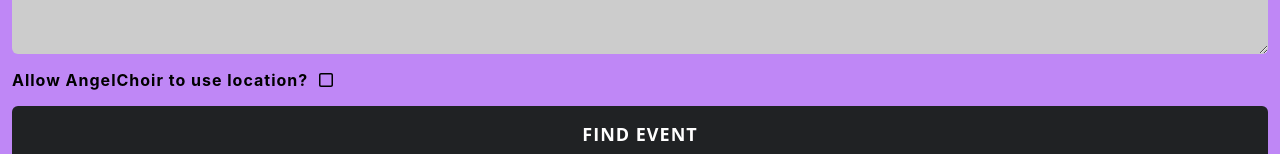
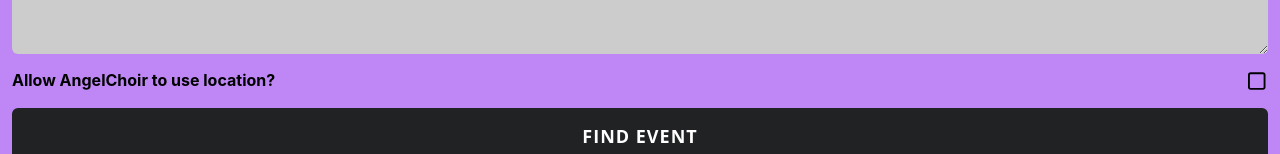
Before and after one commit to GuiltyDogg/angelchoir2, a React (Create React App) app: page / in a window 1280 px wide. Shown: the part 631-785 px from the top of the page. Built offline with nearby package versions, Linux system fonts and the light colour scheme.

Commit message:
icon on right

```diff
--- a/src/design/atoms/checkbox/styles.js
+++ b/src/design/atoms/checkbox/styles.js
@@ -3,11 +3,12 @@ import whitespace from "../../subatomics/whitespace";
 
 export const StyledCheck = styled.label`
   margin: ${whitespace.most} 0;
-  display: block;
+  display: flex;
   font-weight: bold;
-  letter-spacing: 1px;
+  justify-content: space-between;
 
   svg {
-    margin-left: ${whitespace.less};
+    height: 20px;
+    margin: 1px ${whitespace.least};
   }
 `;
```
